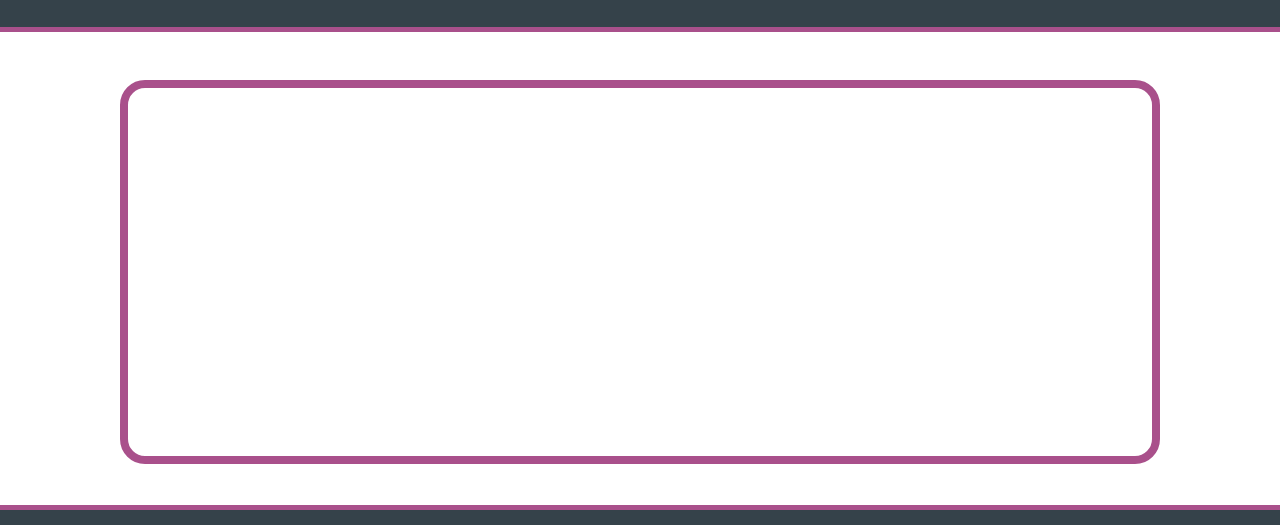
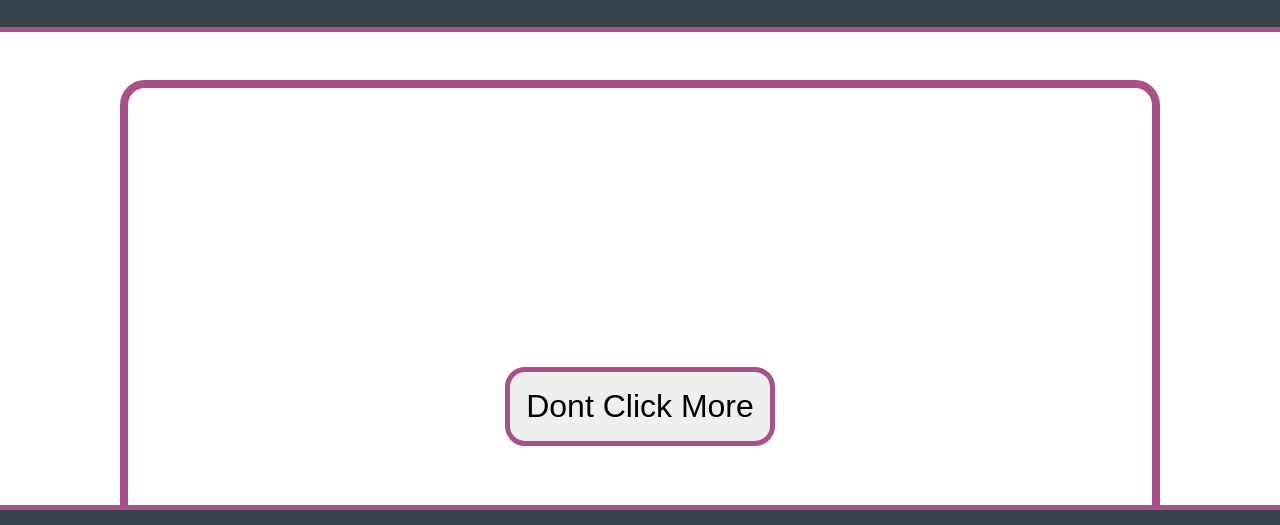
Before and after one commit to Halityildiz/Color-Flipper, a plain HTML site: page index.html in a window 1280 px wide. Shown: the part 118-643 px from the top of the page. Drawn offline with Linux system fonts and the light colour scheme.

Commit message:
duzeltme geldi

```diff
--- a/index.html
+++ b/index.html
@@ -4,7 +4,7 @@
     <meta charset="UTF-8">
     <meta http-equiv="X-UA-Compatible" content="IE=edge">
     <meta name="viewport" content="width=device-width, initial-scale=1.0">
-    <title>Guess Number</title>
+    <title>Color Flipper</title>
     <link rel="stylesheet" href="style.css">
 </head>
 <body>
@@ -17,11 +17,11 @@
         </nav>
     </header>
     <div class="container">
+        <div class="center">
+            <p><button class="guess">Dont Click More</button></p>
+            <output class="result"></output>
+        </div>
 
-    </div>
-    <div class="center">
-        <p><button class="guess">Dont Click More</button></p>
-        <output class="result"></output>
     </div>
     <footer class="footer">
         <div>
--- a/style.css
+++ b/style.css
@@ -11,7 +11,7 @@ body{
     border-radius: 25px;
 	padding:  5%;
 	width: 70%;
-    height: 240px;
+    height: 350px;
     margin: auto;
     align-items: center;
     display: flex;
@@ -35,10 +35,9 @@ body{
 
 .guess {
     padding: 16px;
-
     font-size: 2rem;
     cursor: pointer;
-    border-radius: 10px;
+    border-radius: 20px;
     transition: all 0.5s ease-in-out;
     border: 5px solid #a9508b;
 
```
